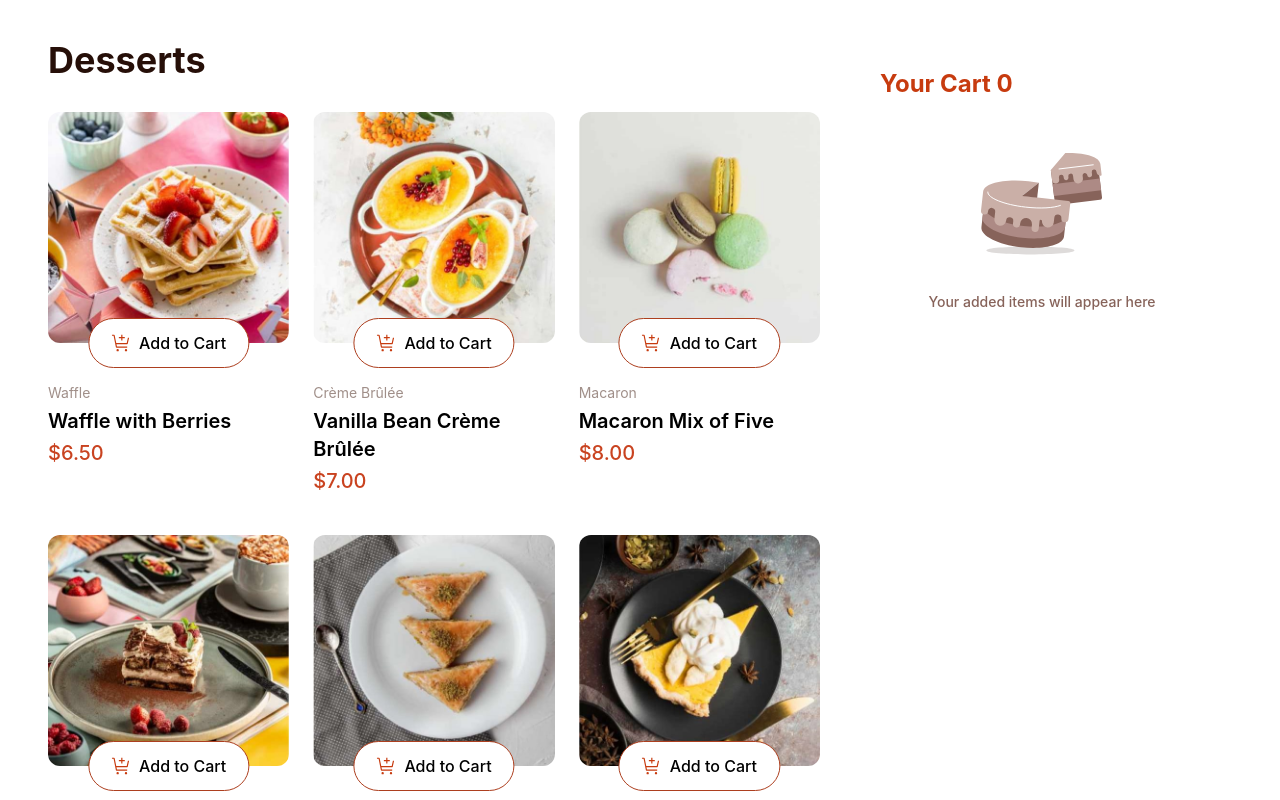
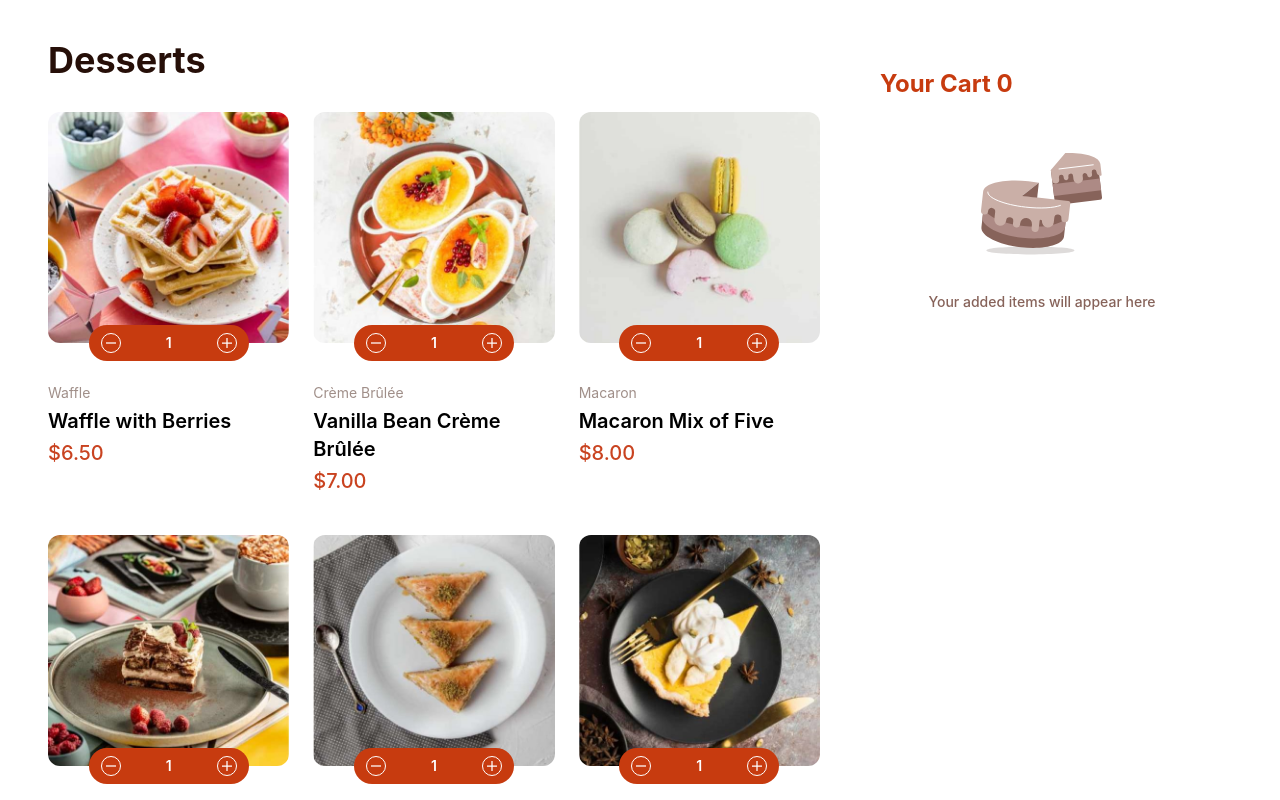
Before and after one commit to MarceloBarrientosQuispe/dessert-app, a React (Vite) app: page / in a window 1280 px wide. Shown: the top 800 px of the page. Built offline with nearby package versions, Linux system fonts and the light colour scheme.

Commit message:
✨ feat: add quantity stepper, styles

```diff
--- a/src/App.tsx
+++ b/src/App.tsx
@@ -1,8 +1,12 @@
+import { useState } from "react";
 import Header from "./components/header";
 import ProductCard from "./components/ProductCard";
 import { data } from "./data/data";
 
 function App() {
+
+  const [store, setStore] = useState([])
+
   return (
     <>
       <main className="mx-auto max-w-[1440px] px-6 py-10 md:px-10 lg:px-12">
@@ -33,7 +37,7 @@ function App() {
                 </p>
               </div>
             ) : (
-              <div>jaja</div>
+              <div></div>
             )}
           </aside>
         </div>
--- a/src/components/CartDrawer.tsx
+++ b/src/components/CartDrawer.tsx
@@ -1,5 +1,3 @@
-import React from 'react'
-
 export default function CartDrawer() {
   return (
     <div>CartDrawer</div>
--- a/src/components/ConfirmOrderModal.tsx
+++ b/src/components/ConfirmOrderModal.tsx
@@ -1,5 +1,3 @@
-import React from 'react'
-
 export default function ConfirmOrderModal() {
   return (
     <div>ConfirmOrderModal</div>
--- a/src/components/ProductCard.tsx
+++ b/src/components/ProductCard.tsx
@@ -1,3 +1,4 @@
+import { useState } from "react";
 import type { Product } from "../types/product";
 import QuantityStepper from "./QuantityStepper";
 
@@ -6,6 +7,9 @@ type ProductCardTypes = {
 };
 
 export default function ProductCard({ product }: ProductCardTypes) {
+
+  const [quantity, setQuantity] = useState(1)
+
   return (
     <div className="w-full max-w-[300px]">
       {/* Image + Cart button */}
@@ -17,7 +21,7 @@ export default function ProductCard({ product }: ProductCardTypes) {
         />
 
         {/* Add cart Button */}
-        {true ? (
+        {quantity === 0 ? (
           <button
             className="
               absolute
--- a/src/components/QuantityStepper.tsx
+++ b/src/components/QuantityStepper.tsx
@@ -1,7 +1,40 @@
-import React from 'react'
-
 export default function QuantityStepper() {
   return (
-    <div>QuantityStepper</div>
-  )
+    <div
+      className="absolute
+              bottom-0
+              left-1/2
+              flex
+              -translate-x-1/2
+              translate-y-1/2
+              items-center
+              justify-center"
+    >
+      <div className="inline-flex items-center justify-between w-40 px-3 py-2 bg-[#c73b0f] text-white rounded-full select-none">
+        <button
+          type="button"
+          className="w-5 h-5 flex items-center justify-center rounded-full border border-white hover:bg-white hover:text-[#c73b0f] transition-colors"
+        >
+          <img
+            src="/images/icon-decrement-quantity.svg"
+            alt="decrease icon"
+            className="w-2.5 h-2.5"
+          />
+        </button>
+
+        <span className="text-sm font-semibold">1</span>
+
+        <button
+          type="button"
+          className="w-5 h-5 flex items-center justify-center rounded-full border border-white hover:bg-white hover:text-[#c73b0f] transition-colors"
+        >
+          <img
+            src="/images/icon-increment-quantity.svg"
+            alt="add icon"
+            className="w-2.5 h-2.5"
+          />
+        </button>
+      </div>
+    </div>
+  );
 }
```
